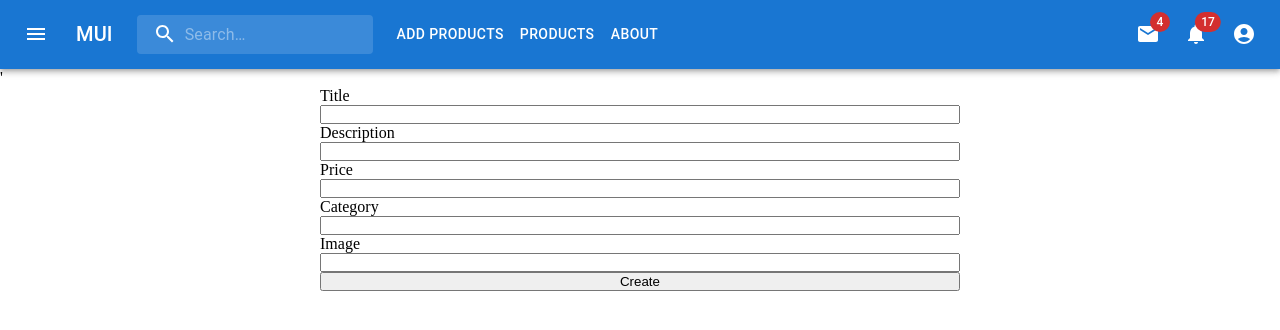
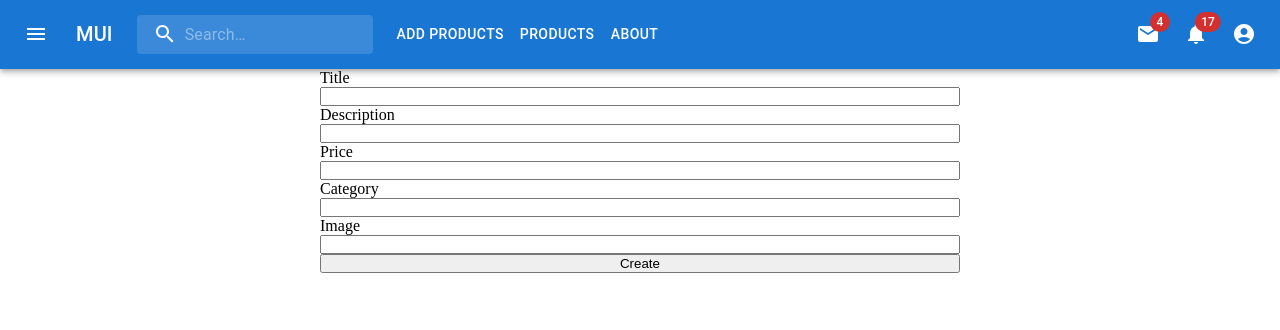
Before and after one commit to 964Code/e-com-novus, a React (Vite) app in the folder frontend/: page /addproducts in a window 1280 px wide. Shown: the top 330 px of the page. Built offline with nearby package versions, Linux system fonts and the light colour scheme; no server answers.

Commit message:
removed console.log

```diff
--- a/frontend/src/components/ProductForm/ProductForm.jsx
+++ b/frontend/src/components/ProductForm/ProductForm.jsx
@@ -24,8 +24,6 @@ function ProductForm() {
   const [price, setPrice] = useState(selectedProduct?.price || '');
   const [category, setCategory] = useState(selectedProduct?.category || '');
   const [image, setImage] = useState(selectedProduct?.image || '');
-
-  console.log(selectedProduct);
 
   const onSubmit = (e) => {
     e.preventDefault();
@@ -62,7 +60,6 @@ function ProductForm() {
   return (
     <section>
       <form onSubmit={onSubmit}>
-        '
         <div
           className='form-group'
           style={{
```
